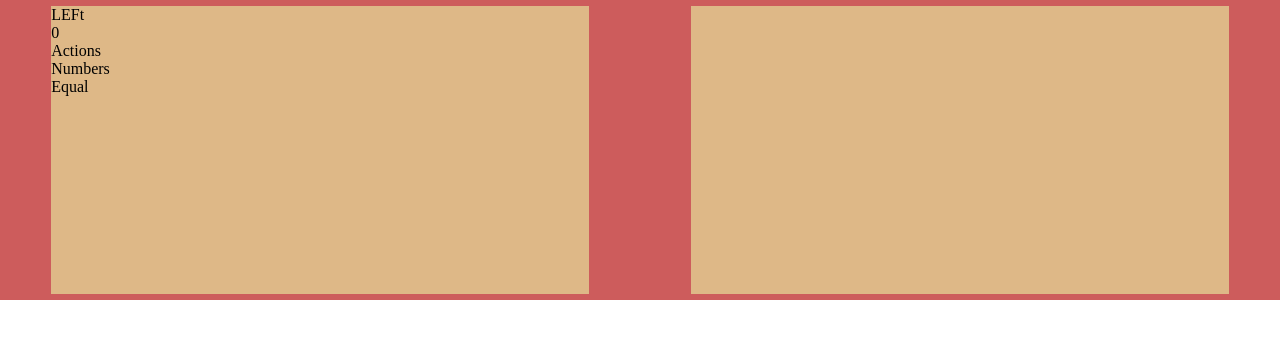
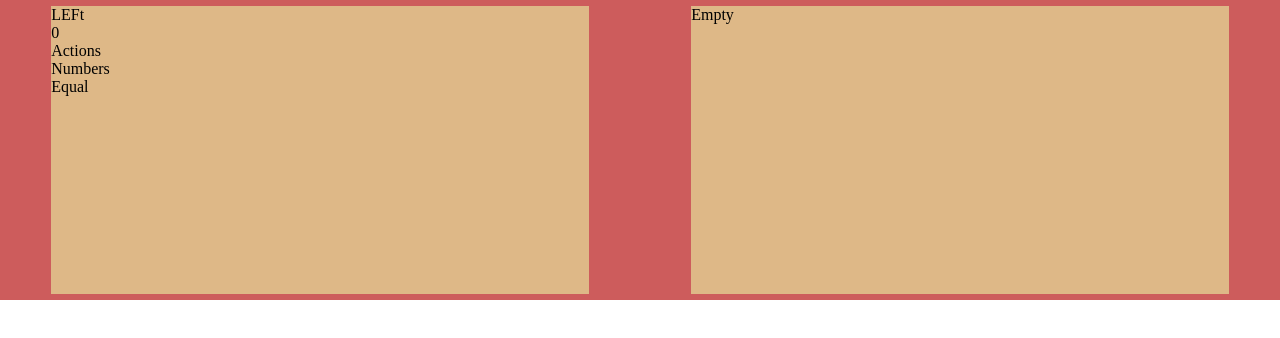
Before and after one commit to poli-vorobeva/calculator, a React app: page / in a window 1280 px wide. Shown: the top 338 px of the page. Built offline with nearby package versions, Linux system fonts and the light colour scheme.

Commit message:
fix reorder

```diff
--- a/src/components/RightSection/RightSection.tsx
+++ b/src/components/RightSection/RightSection.tsx
@@ -23,9 +23,12 @@ export const RightSection = () => {
 				 onDrop={(e) => dropHandler(e)}
 		>
 			{
+				!!sectionsData.length
+					?
 				sectionsData.map((sec: string) => <DragWrapper screen={'view'} value={sec}>
 					<div>{sec}</div>
 				</DragWrapper>)
+					:<div>Empty</div>
 			}
 		</div>
 	)
--- a/src/reducer/viewReducer.ts
+++ b/src/reducer/viewReducer.ts
@@ -21,8 +21,13 @@ export const viewReducer = createSlice({
 		reorderItems:(state:IViewInitialState,action:PayloadAction<{ drag: string, over: string }>)=>{
 			const dragIndex = state.constructorData.indexOf(action.payload.drag)
 			const overIndex = state.constructorData.indexOf(action.payload.over);
-			[state.constructorData[dragIndex],state.constructorData[overIndex]]=[state.constructorData[overIndex],state.constructorData[dragIndex]]
-		}
+			if(dragIndex<0){
+				state.constructorData.splice(overIndex,1,action.payload.drag,action.payload.over)
+			}else{
+				[state.constructorData[dragIndex],state.constructorData[overIndex]]=[state.constructorData[overIndex],state.constructorData[dragIndex]]
+
+			}
+			}
 	}
 })
 
```
